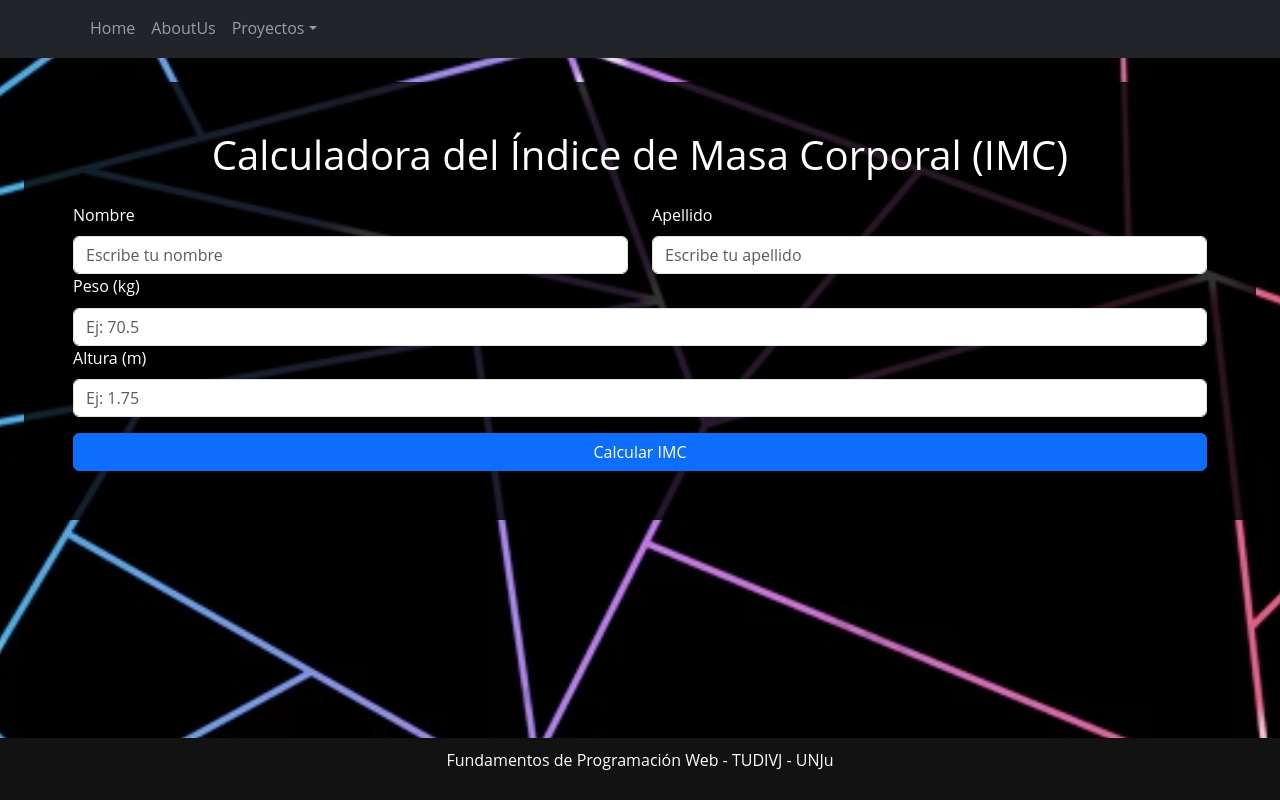
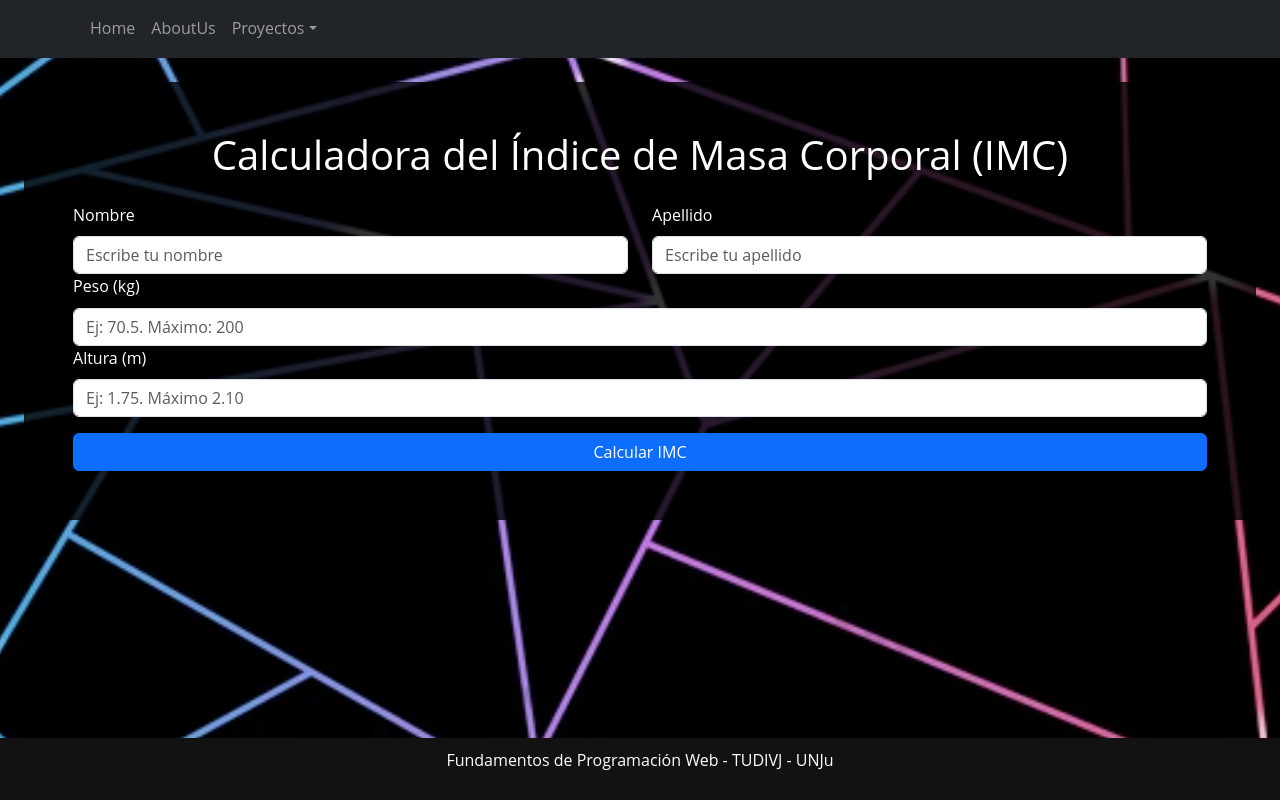
Before and after one commit to Chaves-Johanna-Milagro/proyectofinal_grupo_2, a React (Vite) app in the folder ProyectFinalGrupo2/: page /calculadoraIMC in a window 1280 px wide. Built offline with nearby package versions, Linux system fonts and the light colour scheme.

Commit message:
Limite valores altura y peso IMC
Se limitó el valor que se puede ingresar en la altura y el peso en el calculo IMC

```diff
--- a/ProyectFinalGrupo2/src/Components/CalculadoraIMC.jsx
+++ b/ProyectFinalGrupo2/src/Components/CalculadoraIMC.jsx
@@ -12,7 +12,7 @@ function CalculadoraIMC() {
     const [nivelPeso, setNivelPeso] = useState('');
 
     const calcularIMC = () => {
-        if (!nombre || !apellido || peso <= 0 || altura <= 0) {
+        if (!nombre || !apellido || peso <= 0 || peso > 200 || altura <= 0 || altura > 2.10) {
             alert("Por favor, completa todos los campos con valores válidos.");
             return;
         }
@@ -64,7 +64,7 @@ function CalculadoraIMC() {
                         type="number"
                         value={peso}
                         onChange={(e) => setPeso(e.target.value)}
-                        placeholder="Ej: 70.5"
+                        placeholder="Ej: 70.5. Máximo: 200"
                     />
                 </Form.Group>
                 <Form.Group>
@@ -73,7 +73,7 @@ function CalculadoraIMC() {
                         type="number"
                         value={altura}
                         onChange={(e) => setAltura(e.target.value)}
-                        placeholder="Ej: 1.75"
+                        placeholder="Ej: 1.75. Máximo 2.10"
                     />
                 </Form.Group>
                 <Button className="w-100 mt-3" onClick={calcularIMC}>Calcular IMC</Button>
```
